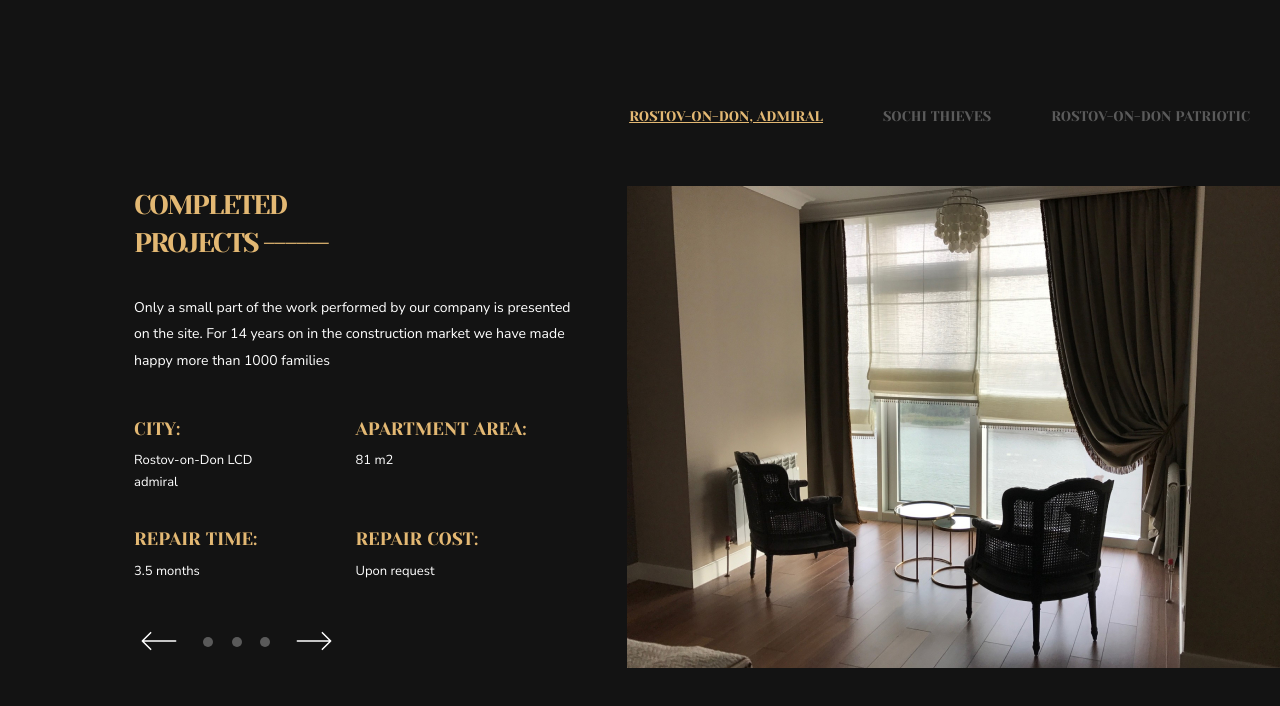
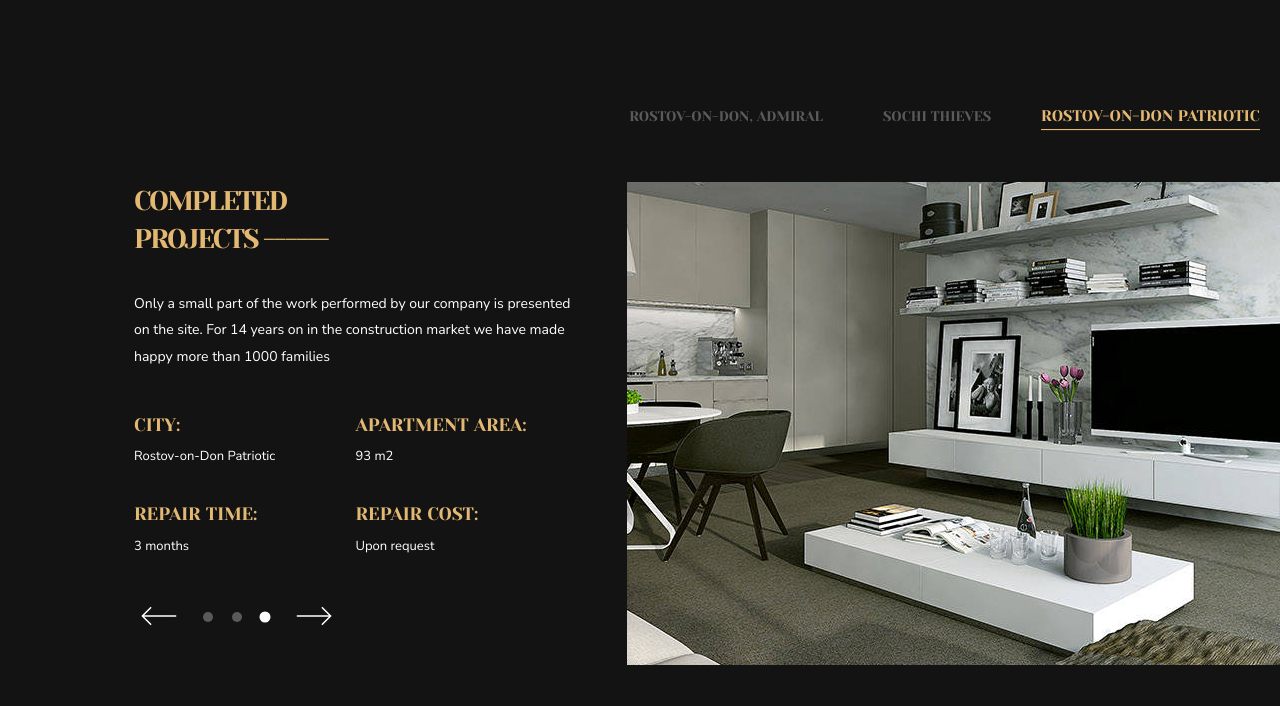
Before and after one commit to MamedovShuxrat/sliderJS, a plain HTML site: page src/index.html in a window 1280 px wide. Both pictures are taken after a click on the button 159 px from the left and 642 px from the top of the page. Shown: the top 706 px of the page. Drawn offline with Linux system fonts and the light colour scheme.

Commit message:
add js code

```diff
--- a/src/index.html
+++ b/src/index.html
@@ -11,9 +11,9 @@
 <body>
     <div class="container">
         <nav class="nav">
-            <a href="#" class="nav_link nav_link-active">Rostov-on-Don, Admiral</a>
-            <a href="#" class="nav_link">Sochi Thieves</a>
-            <a href="#" class="nav_link">Rostov-on-Don Patriotic</a>
+            <a href="#" class="nav_link  nav_link-active">Rostov-on-Don, Admiral</a>
+            <a href="#" class="nav_link ">Sochi Thieves</a>
+            <a href="#" class="nav_link ">Rostov-on-Don Patriotic</a>
         </nav>
         <div class="projects">
             <div class="projects_description">
@@ -27,15 +27,15 @@
                     </div>
                     <div class="projects_card">
                         <div class="projects_card-title">apartment area:</div>
-                        <div class="projects_card-text city">81 m2</div>
+                        <div class="projects_card-text square-meter">81 m2</div>
                     </div>
                     <div class="projects_card">
-                        <div class="projects_card-title">Repair time:</div>
-                        <div class="projects_card-text city">3.5 months</div>
+                        <div class="projects_card-title ">Repair time:</div>
+                        <div class="projects_card-text repair-time ">3.5 months</div>
                     </div>
                     <div class="projects_card">
                         <div class="projects_card-title">Repair Cost:</div>
-                        <div class="projects_card-text city">Upon request</div>
+                        <div class="projects_card-text  repair-cost">Upon request</div>
                     </div>
                 </div>
                 <div class="slider_control">
@@ -51,7 +51,7 @@
                             </g>
                         </svg>
                     </button>
-                    <div class="first dot"></div>
+                    <div class="dot-active dot"></div>
                     <div class="second dot"></div>
                     <div class="third dot"></div>
                     <button class="arrow-right">
@@ -68,7 +68,7 @@
                     </button>
                 </div>
             </div>
-            <div class="projects_visual">
+            <div class="projects_visual fade-out">
                 <img src="images/image1.jpg" alt="pic-1" class="projects-images">
             </div>
         </div>
--- a/src/main.js
+++ b/src/main.js
@@ -0,0 +1,72 @@
+let btnRight = document.querySelector('.arrow-right')
+let btnLeft = document.querySelector('.arrow-left')
+let img = document.querySelector('.projects-images')
+let city = document.querySelector('.city')
+let squareMeter = document.querySelector('.square-meter')
+let repTime = document.querySelector('.repair-time')
+let repCost = document.querySelector('.repair-cost')
+let navLinks = document.querySelectorAll('.nav_link')
+let dot = document.querySelectorAll('.dot')
+
+const citiesDescr = [
+    {
+        sity: 'Rostov-on-Don LCD admiral',
+        imgSrc: 'images/image1.jpg',
+        area: '81 m2',
+        repearTime: '3.5 months',
+        repearCost: 'Upon request'
+    },
+    {
+        sity: 'Sochi',
+        imgSrc: 'images/image2.jpg',
+        area: '105 m2',
+        repearTime: '4 months',
+        repearCost: 'Upon request'
+    },
+    {
+        sity: 'Rostov-on-Don Patriotic',
+        imgSrc: 'images/image3.jpg',
+        area: '93 m2',
+        repearTime: '3 months',
+        repearCost: 'Upon request'
+    }
+
+]
+let n = 0
+
+function upDateSlide() {
+    let currentSlide = citiesDescr[n]
+    city.innerHTML = currentSlide.sity
+    img.src = currentSlide.imgSrc
+    squareMeter.innerHTML = currentSlide.area
+    repTime.innerHTML = currentSlide.repearTime
+    repCost.innerHTML = currentSlide.repearCost
+    dot.forEach(function (dotItem) {
+        dotItem.classList.remove('dot-active')
+    })
+
+    navLinks.forEach(function (item) {
+        item.classList.remove('nav_link-active')
+    })
+
+    dot[n].classList.add('dot-active')
+    navLinks[n].classList.add('nav_link-active')
+}
+
+btnRight.addEventListener('click', function () {
+    n++
+    if (n >= citiesDescr.length) {
+        n = 0;
+    }
+    upDateSlide()
+
+})
+
+btnLeft.addEventListener('click', function () {
+    n--
+    if (n < 0) {
+        n = citiesDescr.length - 1;
+    }
+    upDateSlide()
+
+})
--- a/src/style.css
+++ b/src/style.css
@@ -51,15 +51,19 @@ body {
     font-weight: 400;
     line-height: 138.6%;
     text-transform: uppercase;
-    padding-bottom: 7px;
     text-decoration: none;
+    transition: transform .5s ease-in-out;
+
 }
 
 .nav_link-active {
     color: #E3B873;
-    text-decoration: underline;
+    border-bottom: 1px solid #E3B873;
+    padding-bottom: 2px;
+    transform: scale(1.1)
+}
 
-}
+
 
 .projects {
     padding: 53px 134px 123px 134px;
@@ -138,8 +142,13 @@ body {
     background-color: inherit;
     border: none;
     cursor: pointer;
+    transition: transform .3s linear;
 }
 
+.arrow-left:hover,
+.arrow-right:hover {
+    transform: scale(1.1);
+}
 
 
 .dot {
@@ -147,5 +156,11 @@ body {
     height: 10px;
     border-radius: 50%;
     background-color: rgba(255, 255, 255, 0.30);
+    transition: transform .5s ease-in-out;
 
 }
+
+.dot-active {
+    background-color: #fff;
+    transform: scale(1.1);
+}
```
